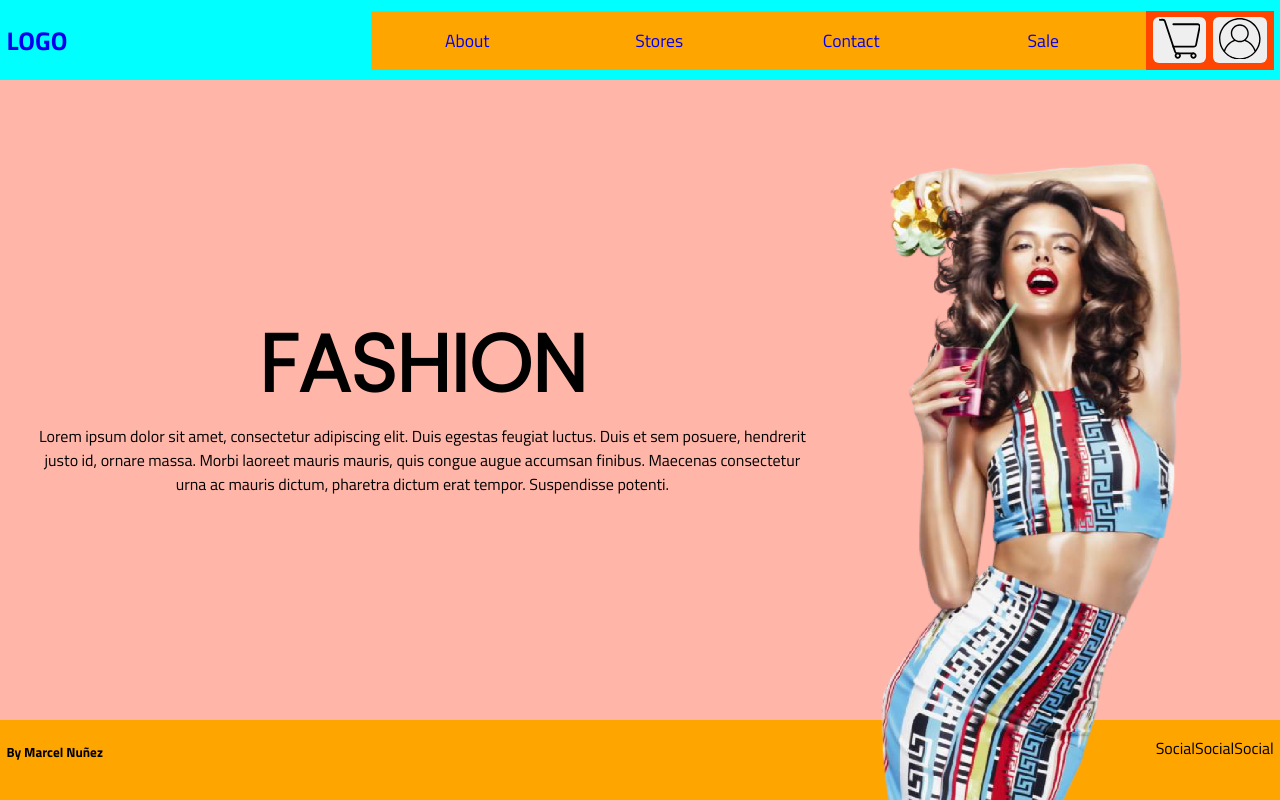
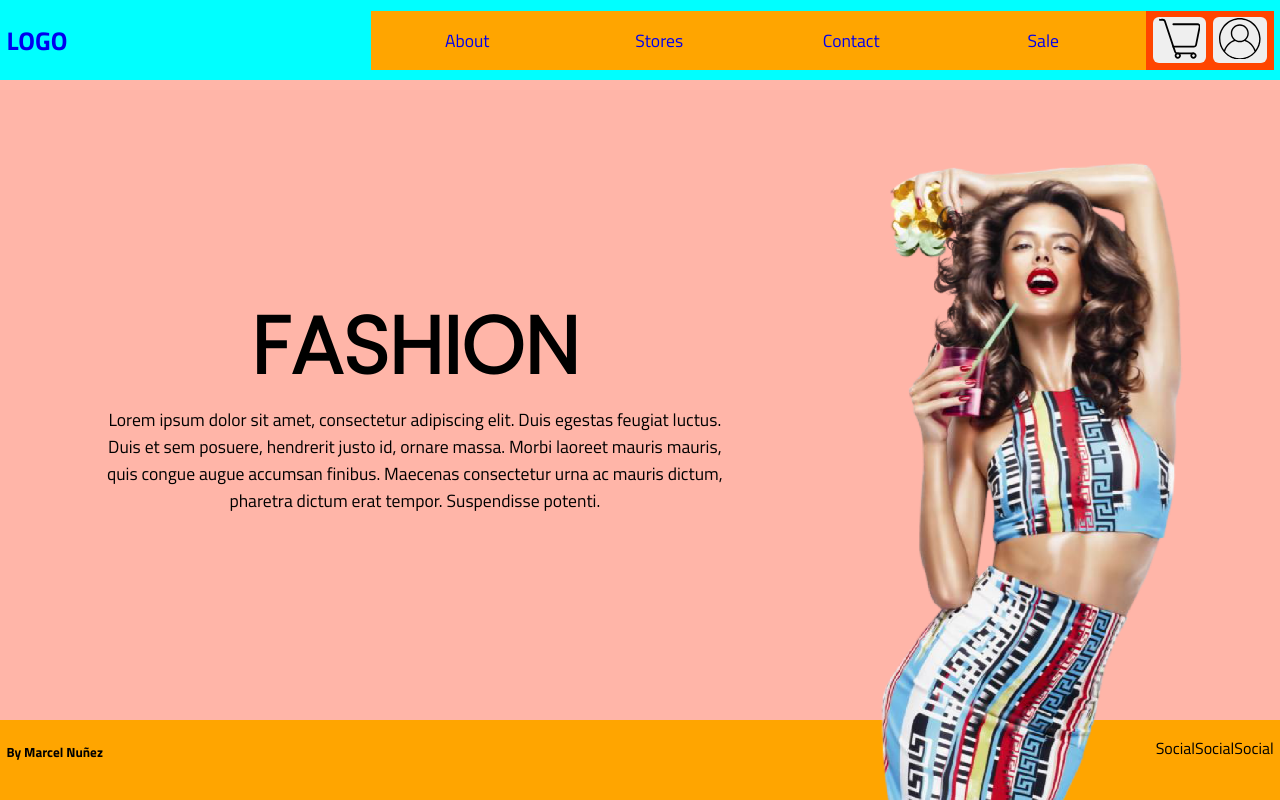
Before and after one commit to MarcelNDG/fashion-for-portfolio, a React (Create React App) app: page / in a window 1280 px wide. Built offline with nearby package versions, Linux system fonts and the light colour scheme.

Commit message:
Home content align done

```diff
--- a/src/App.css
+++ b/src/App.css
@@ -175,18 +175,23 @@ z-index: 2;
 }
 
 .mainWrap{
-  display: flex;
-  justify-content: center;
-  text-align: center;
-  flex-direction: column;
+ display: grid;
+ grid-template-columns: 1fr;
+ height: 100%;
+ width: 100vw;
+ justify-content: center;
+ text-align: center;
+ align-items: center;
+ padding: 0 2rem ;
+ z-index: 2;
 }
+
 
 .mainWrap  p {
   justify-self: center;
   align-self: center;
   margin: 0;
-  width: 60vw;
-
+  font-size: 1.1rem;
   z-index: 2;
 }
 
@@ -236,6 +241,11 @@ z-index: 2;
 /* --- ABOUT page --- */
 
 .aboutWrap{
+  display: grid;
+  grid-template-columns: 1fr;
+  align-items: center;
+  width: 100vw;
+  height: 100%;
   padding: 0 2rem;
   z-index: 1;
 }
@@ -281,11 +291,17 @@ z-index: 2;
   /* Main */
 
   main{
-    grid-template-columns: 1.8fr 1fr;
+    grid-template-columns: 1fr 1fr;
   }
   .mainWrap{
+    display: grid;
+    grid-template-columns: 1.7fr 1fr;
     padding: 0 2rem;
   }
+  .mainTextWrap{
+    padding: 0 4rem;
+  }
+
   .title{
     font-size: 5rem;
   }
@@ -298,7 +314,8 @@ z-index: 2;
   /* About */
 
   .aboutWrap{
-    padding: 0 5rem;
+    grid-template-columns: 1.7fr 1fr;
+    padding: 0 6rem;
     z-index: 1;
   }
 }
@@ -317,15 +334,16 @@ z-index: 2;
 
   .title{
     margin: 0;
-    }
-
-    main p {
-
   }
 
   .modelPic{
     right: 6rem;
   }
+
+  .aboutWrap{
+    padding: 0 8rem;
+  }
+
 
 }
 
--- a/src/pages/About.js
+++ b/src/pages/About.js
@@ -13,8 +13,11 @@ const About = () => {
 
             <main>
                 <div className='aboutWrap'>
+                    <div className='aboutTextWrap'>
                         <h2>About Us</h2>
                         <p>Lorem ipsum dolor sit amet, consectetur adipiscing elit. Duis egestas feugiat luctus. Duis et sem posuere, hendrerit justo id, ornare massa. Morbi laoreet mauris mauris, quis congue augue accumsan finibus. Maecenas consectetur urna ac mauris dictum, pharetra dictum erat tempor. Suspendisse potenti.</p>
+                    </div>
+
                 </div>
 
 
--- a/src/pages/Home.js
+++ b/src/pages/Home.js
@@ -17,9 +17,11 @@ const Home = () => {
 
         <main>
             <div className='mainWrap'>
+                <div className='mainTextWrap'>
                 <h2 className='title'>FASHION</h2>
+                <p>Lorem ipsum dolor sit amet, consectetur adipiscing elit. Duis egestas feugiat luctus. Duis et sem posuere, hendrerit justo id, ornare massa. Morbi laoreet mauris mauris, quis congue augue accumsan finibus. Maecenas consectetur urna ac mauris dictum, pharetra dictum erat tempor. Suspendisse potenti.</p>
+                </div>
 
-                <p>Lorem ipsum dolor sit amet, consectetur adipiscing elit. Duis egestas feugiat luctus. Duis et sem posuere, hendrerit justo id, ornare massa. Morbi laoreet mauris mauris, quis congue augue accumsan finibus. Maecenas consectetur urna ac mauris dictum, pharetra dictum erat tempor. Suspendisse potenti.</p>
             </div>
 
         </main>
```
Lines whose indentation alone changed are shown as unchanged.
